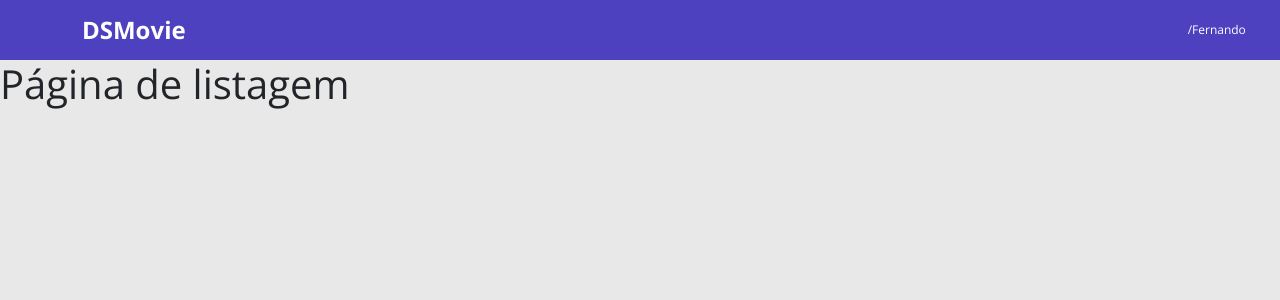
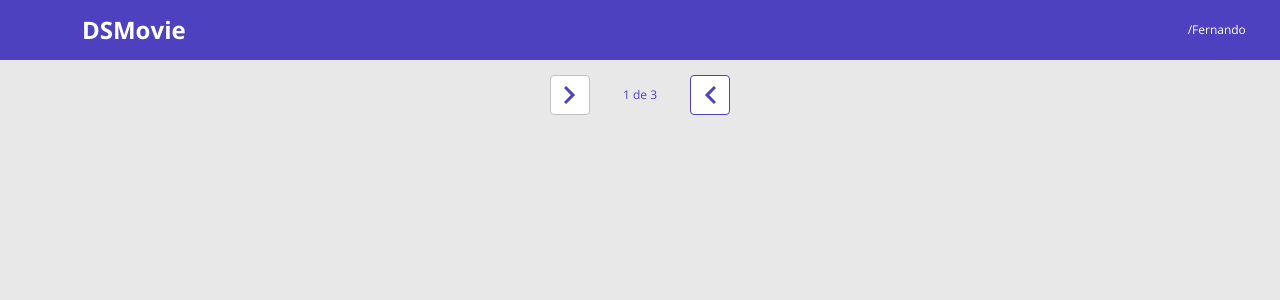
Before and after one commit to mackristofer/dsmoviefernandooliver, a React (Create React App) app in the folder frontend/: page / in a window 1280 px wide. Shown: the top 300 px of the page. Built offline with nearby package versions, Linux system fonts and the light colour scheme.

Commit message:
layout das paginas

```diff
--- /dev/null
+++ b/frontend/src/components/paginas/index.tsx
@@ -0,0 +1,20 @@
+import {ReactComponent as Seta} from 'assets/img/seta.svg';
+import './style.css';
+function Paginas(){
+
+    return(
+<div className="dsmovie-pagination-container">
+    <div className="dsmovie-pagination-box">
+        <button className="dsmovie-pagination-button" disabled={true} >
+            <Seta />
+        </button>
+        <p>{`${1} de ${3}`}</p>
+        <button className="dsmovie-pagination-button" disabled={false} >
+            <Seta className="dsmovie-flip-horizontal" />
+        </button>
+    </div>
+</div>
+    );
+}
+
+export default Paginas
--- /dev/null
+++ b/frontend/src/components/paginas/style.css
@@ -0,0 +1,53 @@
+.dsmovie-pagination-container {
+    padding: 15px 0;
+    display: flex;
+    justify-content: center;
+    align-items: center;
+}
+
+.dsmovie-pagination-box {
+    width: 180px;
+    display: flex;
+    justify-content: space-between;
+    align-items: center;
+}
+
+.dsmovie-pagination-box form {
+    width: 100%;
+    display: flex;
+}
+
+.dsmovie-pagination-button {
+    width: 40px;
+    height: 40px;
+    border-radius: 4px;
+    background-color: #fff;
+    display: flex;
+    justify-content: center;
+    align-items: center;
+    border: 1px solid var(--color-primary);
+    cursor: pointer;
+}
+
+.dsmovie-pagination-button svg {
+    filter: brightness(0) saturate(100%) invert(26%) sepia(19%) saturate(7395%) hue-rotate(234deg) brightness(89%) contrast(92%);
+}
+
+.dsmovie-pagination-button:disabled {
+    border: 1px solid #c2c2c2;
+    cursor: unset;
+}
+
+.dsmovie-pagination-button:disabled svg {
+    filter: none;
+}
+
+.dsmovie-pagination-container p {
+    margin: 0;
+    font-size: 12px;
+    color: var(--color-primary);
+}
+
+.dsmovie-flip-horizontal {
+    transform: rotate(180deg);
+}
--- a/frontend/src/pages/Listing/index.tsx
+++ b/frontend/src/pages/Listing/index.tsx
@@ -1,7 +1,9 @@
+import Paginas from "components/paginas";
+
 function Listing(){
 
     return(
-        <h1>Página de listagem</h1>
+        <Paginas />
     );
 
 
```
Also changed, not shown: frontend/src/assets/img/seta.svg (added).
